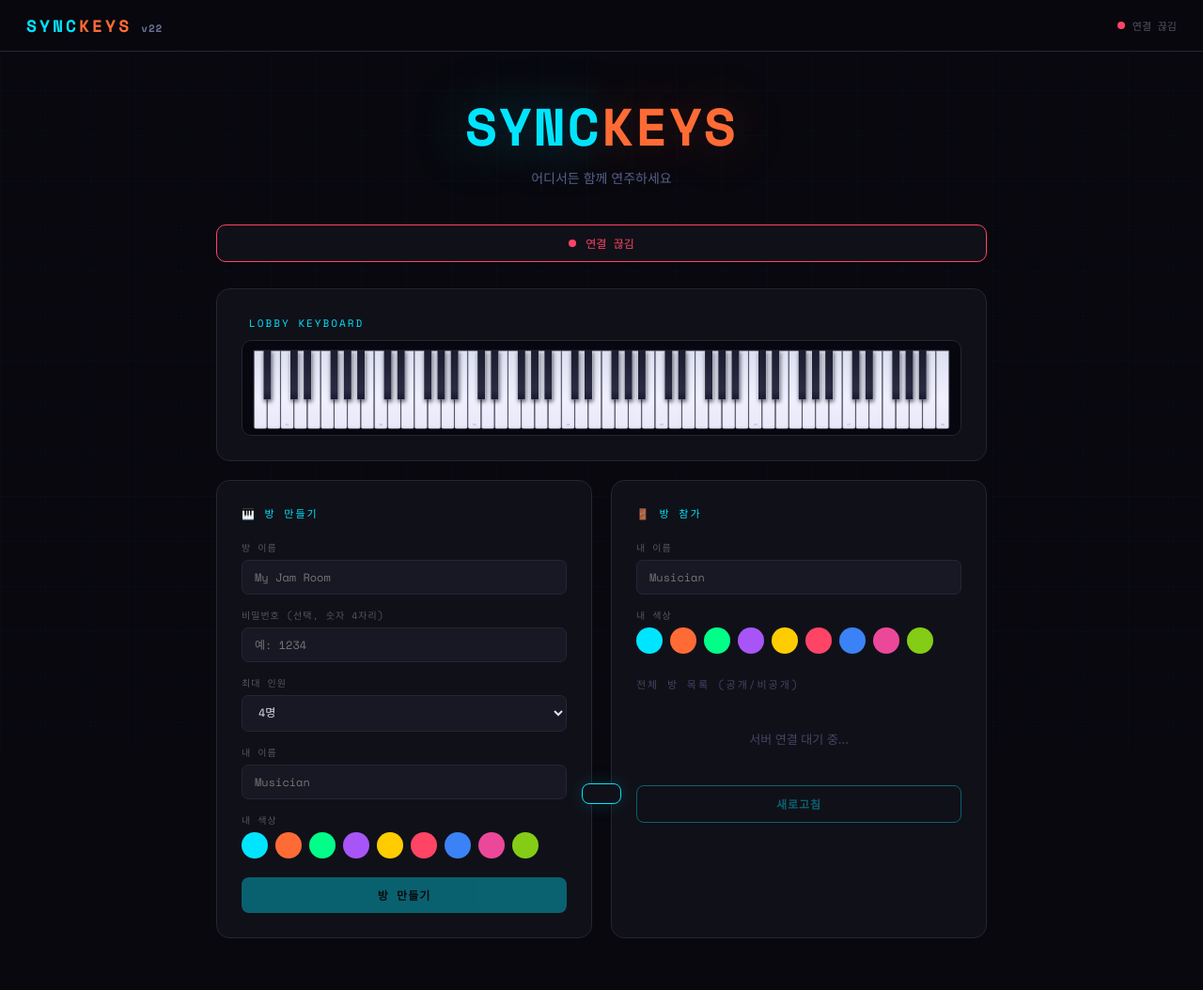
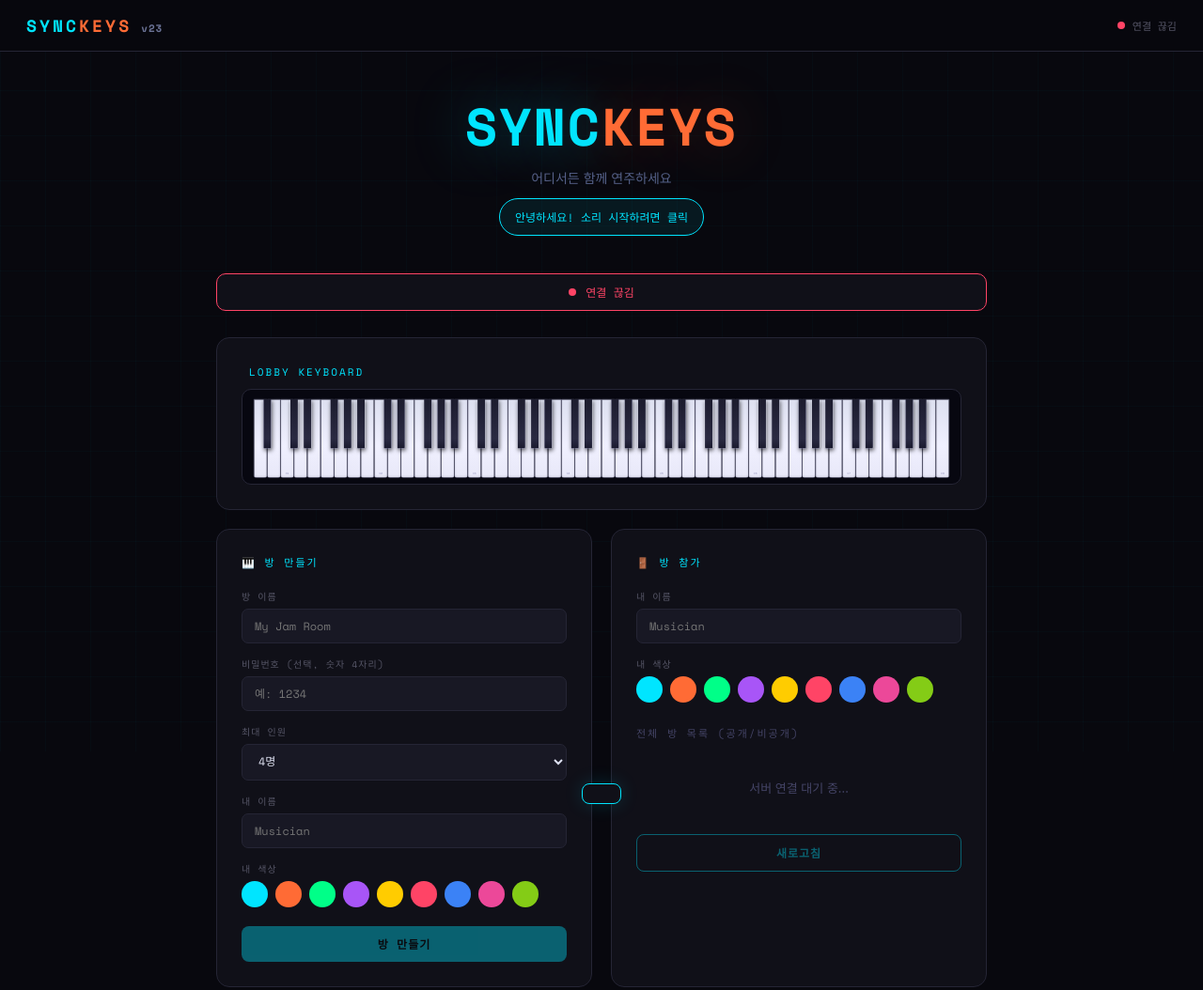
Before and after one commit to lhimmusic/synckeys, a website: page index.html in a window 1280 px wide. Shown: the whole page at 94% size. Drawn offline with nearby package versions, Linux system fonts and the light colour scheme.

Commit message:
Add files via upload

```diff
--- a/index.html
+++ b/index.html
@@ -34,6 +34,8 @@
 .hero h1 .k{color:var(--accent);text-shadow:0 0 60px rgba(0,229,255,.35);}
 .hero h1 .s{color:var(--accent2);text-shadow:0 0 60px rgba(255,107,53,.28);}
 .hero p{color:#556088;font-size:14px;font-weight:300;}
+.audio-greeting{display:inline-flex;align-items:center;gap:8px;margin-top:12px;padding:10px 16px;border:1px solid var(--accent);border-radius:999px;background:rgba(0,229,255,.08);color:var(--accent);font-family:'Space Mono',monospace;font-size:12px;cursor:pointer;transition:all .2s;}
+.audio-greeting:hover{background:rgba(0,229,255,.14);box-shadow:0 0 18px rgba(0,229,255,.22);}
 .server-banner{display:flex;align-items:center;justify-content:center;gap:10px;padding:10px 20px;margin-bottom:28px;background:var(--surface);border:1px solid var(--border);border-radius:10px;font-family:'Space Mono',monospace;font-size:12px;color:#556;transition:all .3s;}
 .server-banner.ok{border-color:var(--green);color:var(--green);}
 .server-banner.err{border-color:var(--danger);color:var(--danger);}
@@ -146,7 +148,7 @@
 <body>
 <div class="wrap">
 <header>
-  <div class="logo"><span class="k">SYNC</span><span class="s">KEYS</span><span class="app-ver">v22</span></div>
+  <div class="logo"><span class="k">SYNC</span><span class="s">KEYS</span><span class="app-ver">v23</span></div>
   <div class="header-right">
     <div class="midi-badge" id="midiBadge">NO MIDI</div>
     <div class="conn-status"><div class="dot" id="connDot"></div><span id="connLabel">연결 중...</span></div>
@@ -157,6 +159,7 @@
   <div class="hero">
     <h1><span class="k">SYNC</span><span class="s">KEYS</span></h1>
     <p>어디서든 함께 연주하세요</p>
+    <button class="audio-greeting" id="audioGreeting" onclick="unlockAudioFromGreeting()">안녕하세요! 소리 시작하려면 클릭</button>
   </div>
   <div class="server-banner" id="serverBanner">
     <div class="dot" id="bannerDot"></div><span id="bannerText">서버에 자동 연결 중...</span>
@@ -263,6 +266,7 @@
 let heldLocalNotes=new Set();
 let sustainedNotes=new Set();
 let pendingNoteOns=new Map();
+let audioGreetingDismissed=false;
 
 const MIDI_MIN=21,MIDI_MAX=108;
 const NOTE_NAMES=['C','C#','D','D#','E','F','F#','G','G#','A','A#','B'];
@@ -278,6 +282,7 @@
   autoConnect();
   buildPopoverSwatches();
   autoEnableMidi();
+  updateAudioGreeting();
 });
 
 // 사용자가 화면을 클릭할 때마다 오디오 엔진 활성화 시도 (브라우저 정책 해결)
@@ -327,7 +332,20 @@
   if(audioCtx && audioCtx.state==='suspended'){
     try{await audioCtx.resume();}catch{}
   }
+  updateAudioGreeting();
   flushPendingNoteOns();
+}
+function updateAudioGreeting(){
+  const el=document.getElementById('audioGreeting');
+  if(!el) return;
+  const unlocked=!!(audioCtx && audioCtx.state==='running');
+  el.style.display=(audioGreetingDismissed||unlocked)?'none':'inline-flex';
+}
+async function unlockAudioFromGreeting(){
+  audioGreetingDismissed=true;
+  await ensureAudioReady();
+  autoEnableMidi();
+  updateAudioGreeting();
 }
 function setVolume(v){volume=parseFloat(v);if(masterGain)masterGain.gain.value=volume;}
 function midiToFreq(n){return 440*Math.pow(2,(n-69)/12);}
```
